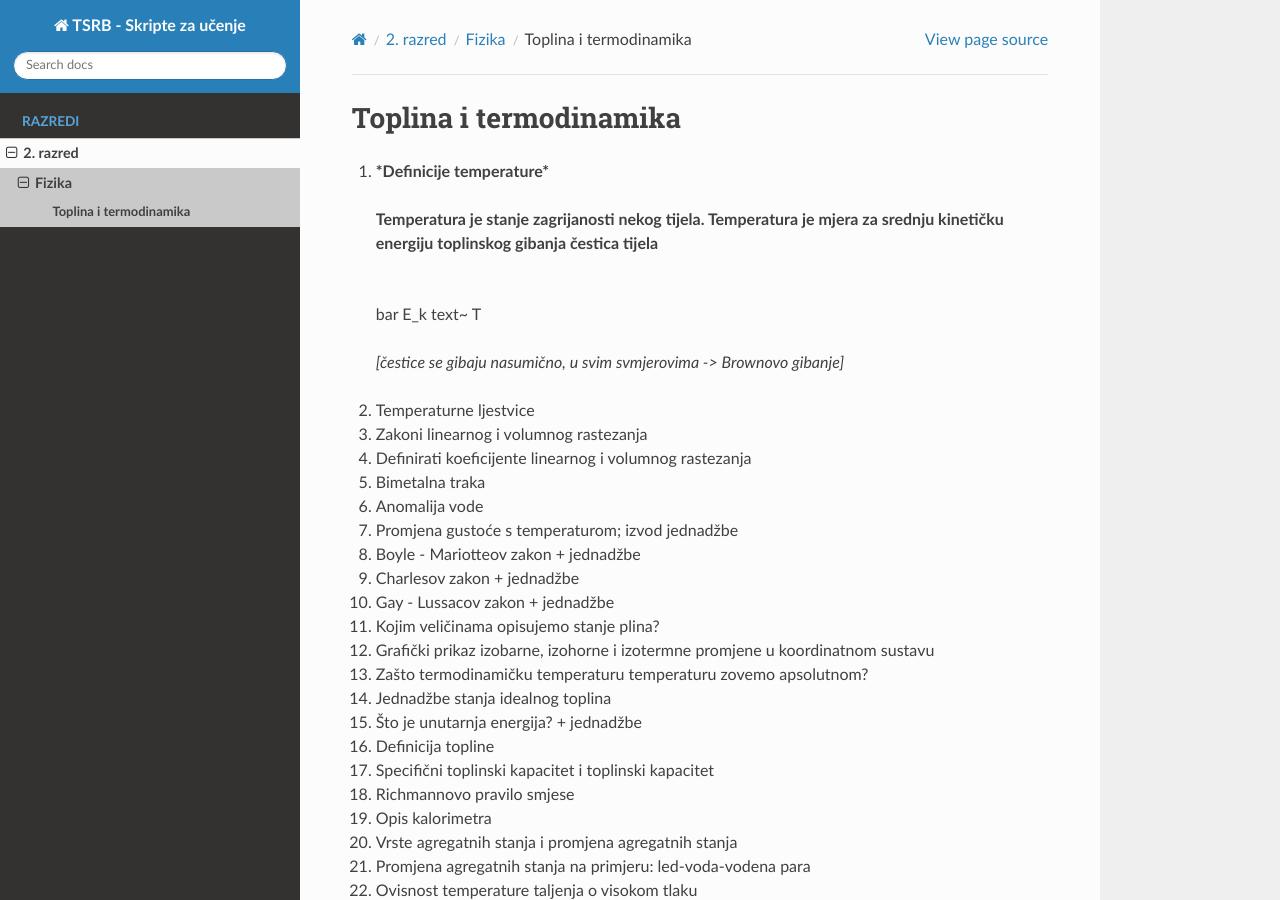
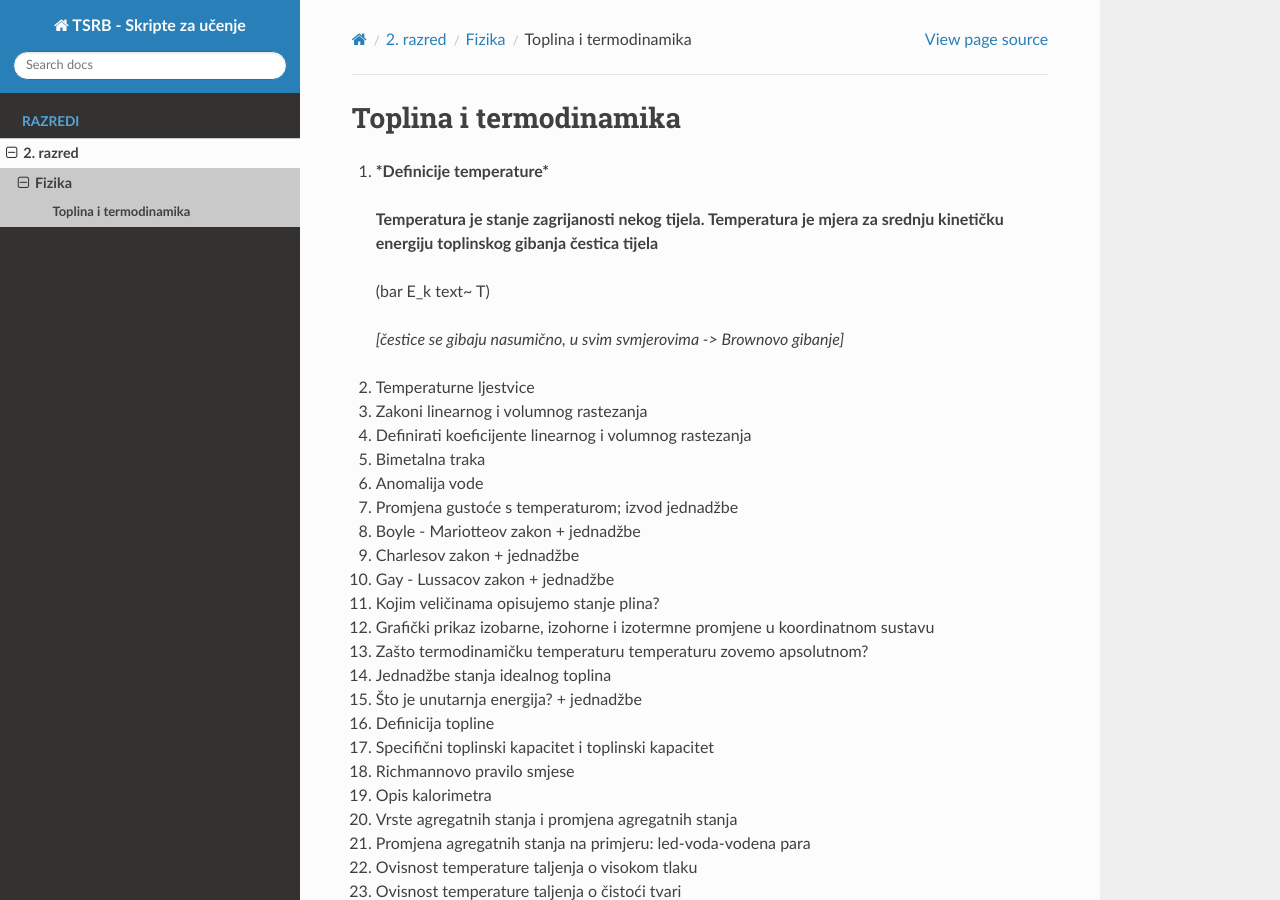
Before and after one commit to recycleTheC/tsrb-h_razred, a Sphinx documentation site: the page built from source/2_razred/fizika/toplina.rst, in a window 1280 px wide and 900 px high. Built offline with Sphinx 7.4.7 and the Read the Docs theme 2.0.0, drawn with Linux system fonts in a browser that asks for light colours.

Commit message:
Testiranje math formule

```diff
--- a/source/2_razred/fizika/toplina.rst
+++ b/source/2_razred/fizika/toplina.rst
@@ -6,8 +6,7 @@
   **Temperatura je stanje zagrijanosti nekog tijela.
   Temperatura je mjera za srednju kinetičku energiju toplinskog gibanja čestica tijela**
 
-  .. math::
-  \bar E_k \text~ T
+  \(\bar E_k \text~ T\)
 
   *[čestice se gibaju nasumično, u svim svmjerovima -> Brownovo gibanje]*
 
```
